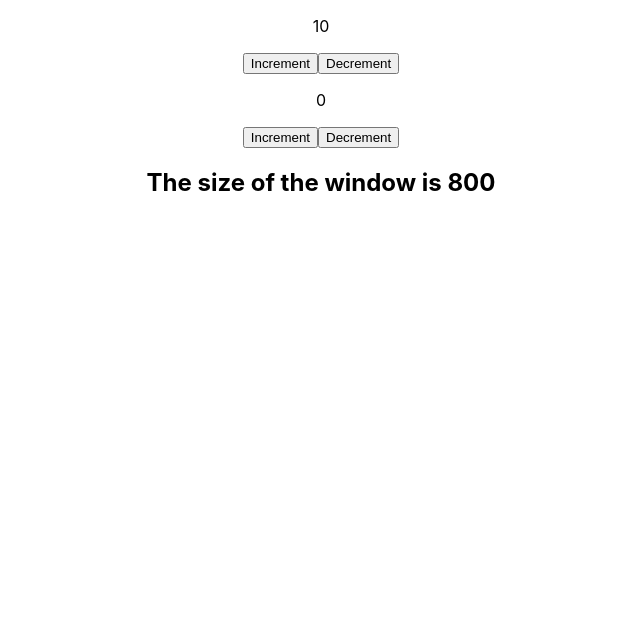
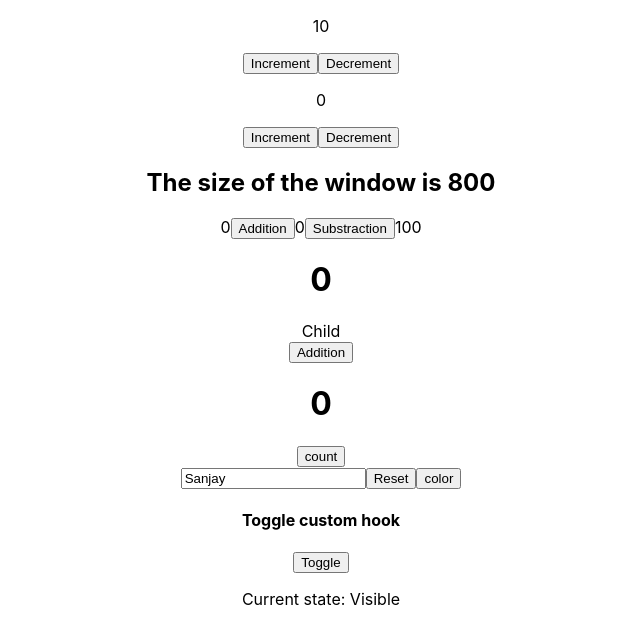
Before and after one commit to sanjay-qub/onboarding-project, a React (Create React App) app: page / in a window 1280 px wide. Shown: the top 644 px of the page, without its empty margins (319-959 px from the left). Built offline with nearby package versions, Linux system fonts and the light colour scheme.

Commit message:
added more custom hook

```diff
--- a/src/App.js
+++ b/src/App.js
@@ -7,6 +7,13 @@ import UseStateObject from './useState/UseStateObject';
 import Counter1 from './CustomHook/Counter1';
 import Counter2 from './CustomHook/Counter2';
 import ClearUp from './useEffect/ClearnUp';
+import UseMemo1 from './useMemo/UseMemo1';
+import CallbackMain from './useCallback/CallbackMain';
+import UseRef1 from './useRef/UseRef1';
+import ToggleExample from './customHook2/ToggleExample';
+
+
+
 
 function App() {
   return (
@@ -14,6 +21,10 @@ function App() {
       <Counter1/>
       <Counter2/>
       <ClearUp/>
+     <UseMemo1/>
+     <CallbackMain/>
+     <UseRef1/>
+     <ToggleExample/>
     </div>
   );
 }
--- /dev/null
+++ b/src/customHook2/ToggleExample.jsx
@@ -0,0 +1,17 @@
+import React from "react";
+import Usetoggle1 from "./Usetoggle1";
+
+const ToggleExample = () => {
+  const [show, toggle ] = Usetoggle1(true);
+
+  return (
+    <div>
+      <h4>Toggle custom hook</h4>
+      <button onClick={toggle}>Toggle</button>
+
+      <p>Current state: {show ? "Visible" : "Hidden"}</p>
+    </div>
+  );
+};
+
+export default ToggleExample;
--- /dev/null
+++ b/src/customHook2/Usetoggle1.jsx
@@ -0,0 +1,10 @@
+import React, { useState } from "react";
+
+const Usetoggle1= (defaultValue)=>{
+    const [show,setShow]=useState(defaultValue);
+    const toggle=()=>{
+        setShow(!show);
+    }
+    return [show,toggle]
+}
+export default Usetoggle1;
--- /dev/null
+++ b/src/useCallback/CallbackMain.jsx
@@ -0,0 +1,27 @@
+
+import React, { useCallback,useState } from 'react';
+import Child from './Child';
+
+
+
+function CallbackMain() {
+    const [add,setAdd]=useState(0)
+    const [count,setCount]=useState(0)
+    const Learning = useCallback(()=>{
+
+//lalalala
+    },[])
+  return (
+    <div>
+    <h1>{add}</h1>
+ <Child Learning ={Learning} count={count}/>
+    <button onClick={()=>setAdd(add + 1)}>Addition</button>
+
+    <h1>{count}</h1>
+    <button onClick={()=>setCount(count+2)}>count</button>
+    </div>
+
+  )
+}
+
+export default CallbackMain
--- /dev/null
+++ b/src/useCallback/Child.jsx
@@ -0,0 +1,9 @@
+import { React,memo } from 'react'
+function Child() {
+    console.log("child componet")
+  return (
+    <div>Child</div>
+  )
+}
+
+export default memo (Child)
--- /dev/null
+++ b/src/useMemo/UseMemo1.jsx
@@ -0,0 +1,26 @@
+import React, { useMemo } from 'react'
+import { useState } from 'react'
+
+function UseMemo1() {
+    const [add,setAdd]=useState(0);
+    const [minus,setMinus]=useState(100)
+
+    // function multiply(){
+    //     return add*10;
+    // }
+    const multiply=useMemo(function multiply(){
+        console.log("calling.....")
+        return add*10;
+       },[add])
+  return (
+    <div>
+        {multiply}
+        <button onClick={()=>setAdd(add+1)}>Addition</button>
+        <span >{add}</span>
+        <button  onClick={()=>setMinus(minus-1)}>Substraction</button>
+        <span>{minus}</span>
+    </div>
+  )
+}
+
+export default UseMemo1
--- /dev/null
+++ b/src/useRef/UseRef1.jsx
@@ -0,0 +1,28 @@
+import React from 'react'
+import { useRef,useState } from 'react'
+
+function UseRef1() {
+    const refElement=useRef("");
+    const [name,setName]=useState("Sanjay")
+
+    function Reset(){
+      setName("")
+      refElement.current.focus()
+    }
+
+    function handleInput(){
+refElement.current.style.color="blue"
+refElement.current.value="sanj"
+    }
+
+    console.log(refElement)
+  return (
+    <div>
+      <input ref={refElement} type="text" value={name} onChange={(e)=>setName(e.target.value)} />
+      <button onClick={Reset}>Reset</button>
+      <button onClick={handleInput}>color</button>
+    </div>
+  )
+}
+
+export default UseRef1
```
